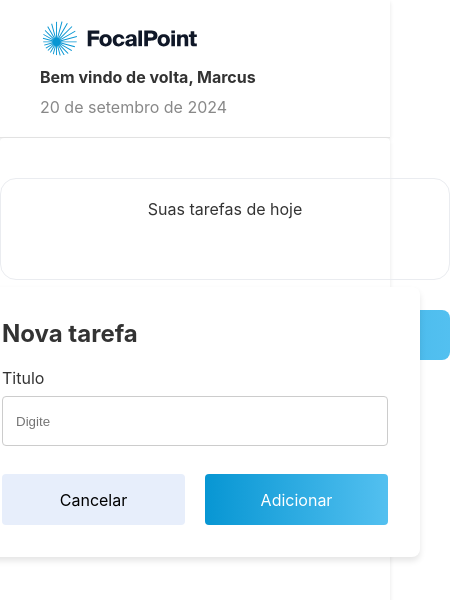
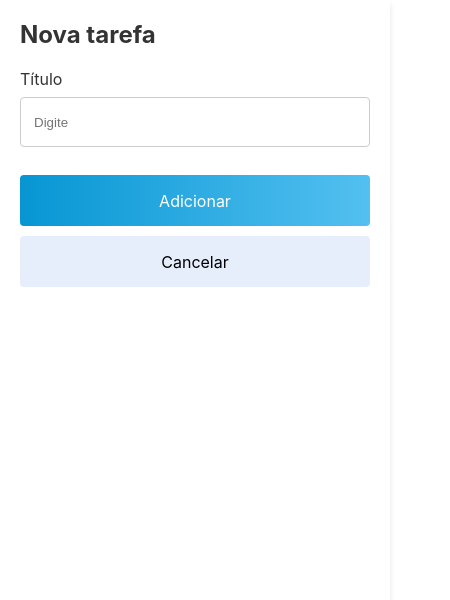
Before and after one commit to ruan-webdev/focalpoint, a Next.js app: page / in a window 390 px wide. Both pictures are taken after a click on the button "Adicionar nova tarefa". Shown: the top 600 px of the page, 450 px wide, since content can reach past the window. Built offline with nearby package versions, Linux system fonts and the light colour scheme.

Commit message:
feat: final changes and responsive

```diff
--- a/app/components/modal-add-task/index.tsx
+++ b/app/components/modal-add-task/index.tsx
@@ -18,10 +18,11 @@ const AddTaskModal = ({ onAddTask, onClose }: AddTaskModalProps) => {
   }
 
   return (
+    <div className={styles.overlay}>
       <div className={styles.modal}>
         <div className={styles.content}>
           <h2>Nova tarefa</h2>
-        <p>Titulo</p>
+          <p>Título</p>
           <input
             type="text"
             placeholder="Digite"
@@ -39,6 +40,7 @@ const AddTaskModal = ({ onAddTask, onClose }: AddTaskModalProps) => {
           </div>
         </div>
       </div>
+    </div>
   )
 }
 
--- a/app/components/modal-delete-task/index.tsx
+++ b/app/components/modal-delete-task/index.tsx
@@ -1,4 +1,3 @@
-/* eslint-disable @typescript-eslint/no-unused-vars */
 import styles from "../../styles/AddTaskModal.module.scss"
 import Button from "../button"
 
@@ -8,13 +7,14 @@ interface RemoveTaskModalProps {
   onClose: () => void
 }
 
-const RemoveTaskModal = ({ task, onDelete, onClose }: RemoveTaskModalProps) => {
+const RemoveTaskModal = ({ onDelete, onClose }: RemoveTaskModalProps) => {
   return (
+    <div className={styles.overlay}>
       <div className={styles.modal}>
         <div className={styles.content}>
           <h2 style={{ marginBottom: "30px" }}>Deletar tarefa</h2>
           <p style={{ marginBottom: "30px" }}>
-          Tem certeza que deseja deletar esta tarefa?
+            Tem certeza que você deseja deletar esta tarefa?
           </p>
 
           <div className={styles.actions}>
@@ -36,6 +36,7 @@ const RemoveTaskModal = ({ task, onDelete, onClose }: RemoveTaskModalProps) => {
           </div>
         </div>
       </div>
+    </div>
   )
 }
 
--- a/app/styles/AddTaskModal.module.scss
+++ b/app/styles/AddTaskModal.module.scss
@@ -1,3 +1,14 @@
+.overlay {
+  position: fixed;
+  top: 0;
+  left: 0;
+  width: 100vw;
+  height: 100vh;
+  background-color: rgba(0, 0, 0, 0.3); // Fundo semi-transparente
+  backdrop-filter: blur(5px); // Aplicando o desfoque no fundo
+  z-index: 999; // Abaixo do modal
+}
+
 .modal {
   position: fixed;
   top: 50%;
@@ -8,6 +19,7 @@
   box-shadow: 0 4px 6px rgba(0, 0, 0, 0.1);
   border-radius: 8px;
   width: 450px;
+  z-index: 1000; // Para garantir que o modal esteja acima do overlay
 }
 
 .actions {
@@ -47,3 +59,50 @@
   height: 51px;
   font-weight: normal;
 }
+
+@media (max-width: 480px) {
+  .modal {
+    width: 100vw; // Ocupa toda a largura da viewport
+    height: 100vh; // Ocupa toda a altura da viewport
+    padding: 20px;
+    position: fixed; // Fixa o modal na tela como uma página
+    top: 0;
+    left: 0;
+    transform: none;
+    background-color: white; // Remove qualquer efeito de fundo, deixando tudo branco
+    border-radius: 0; // Remove qualquer arredondamento
+    z-index: 1001; // Garante que ainda fique acima do resto do conteúdo
+  }
+
+  .overlay {
+    backdrop-filter: none; // Remove o desfoque no fundo
+    background-color: white; // Remove o fundo escuro também
+  }
+
+  .actions {
+    flex-direction: column;
+    gap: 10px;
+  }
+
+  .addBtn {
+    width: 100%;
+    order: 1; // Garante que o botão "Adicionar" fique no topo
+  }
+
+  .cancelBtn {
+    width: 100%;
+    order: 2; // Garante que o botão "Cancelar" fique abaixo
+  }
+}
+
+@media (min-width: 600px) and (max-width: 768px) {
+  .modal {
+    width: 90vw; // Ocupa 90% da largura da viewport
+    height: auto;
+    padding: 24px;
+  }
+  .actions {
+    flex-direction: row; // Volta para o layout horizontal
+    justify-content: space-between;
+  }
+}
--- a/app/styles/TaskItem.module.scss
+++ b/app/styles/TaskItem.module.scss
@@ -34,8 +34,7 @@
     font-weight: normal;
     text-transform: capitalize;
     overflow: hidden;
-    white-space: nowrap;
-    text-overflow: ellipsis;
+    white-space: wrap;
   }
 
   .deleteBtn {
--- a/app/styles/TaskList.module.scss
+++ b/app/styles/TaskList.module.scss
@@ -10,7 +10,7 @@
 .taskList {
   display: flex;
   flex-direction: column;
-  padding: 20px;
+  padding: 30px;
   justify-content: center;
   width: 450px;
   margin: 40px auto 30px auto;
@@ -34,3 +34,17 @@
   margin: 0 auto;
   font-weight: normal;
 }
+
+@media (max-width: 480px) {
+  .taskList {
+    width: 350px;
+  }
+  .addTaskBtn {
+    width: 350px;
+  }
+
+  .tasks {
+    width: 250px;
+    margin: 0 auto;
+  }
+}
--- a/app/styles/button.module.scss
+++ b/app/styles/button.module.scss
@@ -42,4 +42,20 @@
     height: 51px;
     font-weight: normal;
   }
+
+  @media (max-width: 480px) {
+    &--large {
+      width: 100%;
+    }
+
+    &--danger {
+      width: 100%;
+      order: 1;
+    }
+
+    &--secondary {
+      width: 100%;
+      order: 2;
+    }
+  }
 }
--- a/app/utils/dateFormatter.ts
+++ b/app/utils/dateFormatter.ts
@@ -1,7 +1,19 @@
-// util/dateFormatter.ts
 import { format } from "date-fns"
 import { ptBR } from "date-fns/locale"
 
 export const formatDate = (date: Date): string => {
-  return format(date, "d 'de' MMMM 'de' yyyy", { locale: ptBR })
+  // Formatar o dia da semana corretamente
+  const dayOfWeek = format(date, "EEEE", { locale: ptBR })
+    .replace("segunda-feira", "Segunda-feira")
+    .replace("terça-feira", "Terça-feira")
+    .replace("quarta-feira", "Quarta-feira")
+    .replace("quinta-feira", "Quinta-feira")
+    .replace("sexta-feira", "Sexta-feira")
+    .replace("sábado", "Sábado")
+    .replace("domingo", "Domingo")
+
+  // Formatar a data completa corretamente
+  const fullDate = format(date, "d 'de' MMMM 'de' yyyy", { locale: ptBR })
+
+  return `${dayOfWeek}, ${fullDate}`
 }
```
Also changed, not shown: 1 other file (tests, documents, lock files or other folders). Lines whose indentation alone changed are shown as unchanged.
